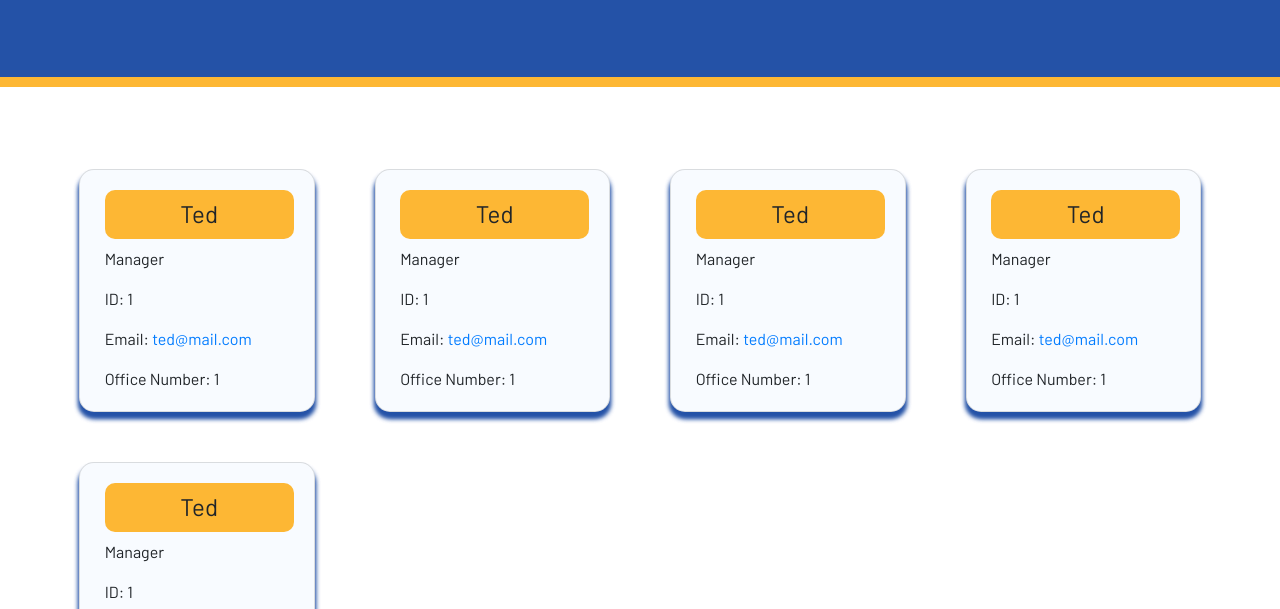
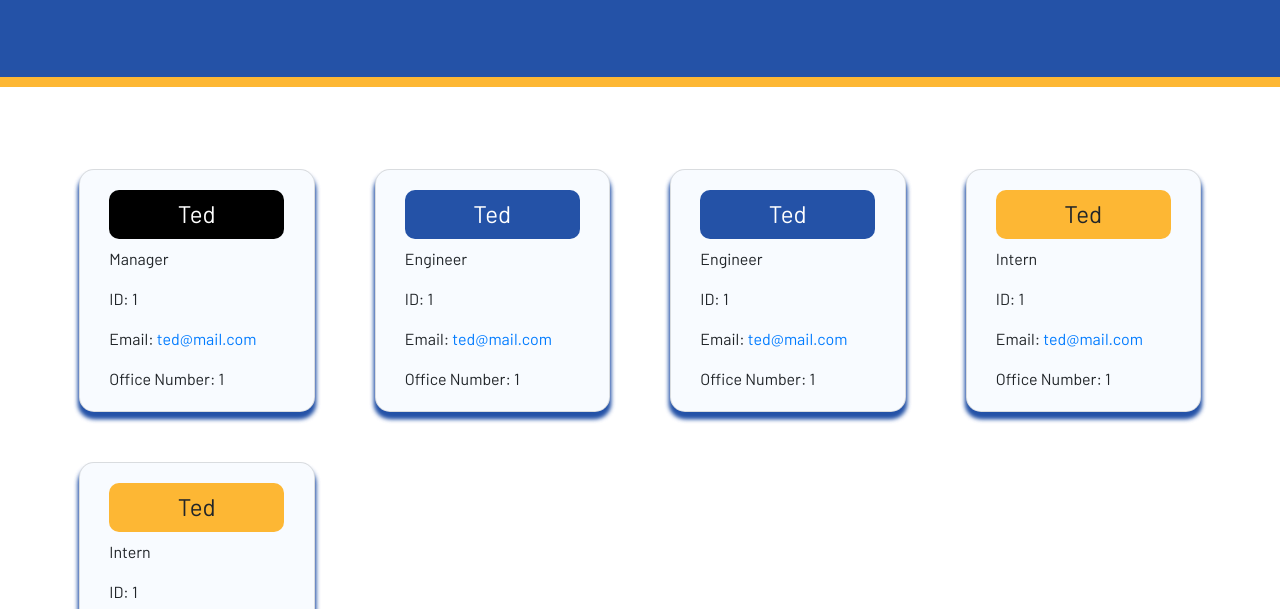
Before and after one commit to tedheikkila/team-generator, a website: page dist_/my-dev-team.html in a window 1280 px wide. Shown: the part 191-800 px from the top of the page. Drawn offline with nearby package versions, Linux system fonts and the light colour scheme.

Commit message:
wrapping up styling

```diff
--- a/dist_/my-dev-team.html
+++ b/dist_/my-dev-team.html
@@ -46,8 +46,8 @@
         <div class="card">
           <div class="card-body">
               <!--manager-->
-              <h4 class="manager-title">Ted</h4>
-              <p class = "manager-icon">Manager</p>
+              <h4 class="engineer-title">Ted</h4>
+              <p class = "manager-icon">Engineer</p>
               <p class="card-text">ID: <span class="manager-id">1</span></p>
               <p class="card-text"><span class="manager-email">Email: </span><a href="mailto:ted@mail.com">ted@mail.com</a></p>
               <p class="card-text">Office Number: <span class ="manager-office">1</span></p>
@@ -59,8 +59,8 @@
         <div class="card">
           <div class="card-body">
               <!--manager-->
-              <h4 class="manager-title">Ted</h4>
-              <p class = "manager-icon">Manager</p>
+              <h4 class="engineer-title">Ted</h4>
+              <p class = "manager-icon">Engineer</p>
               <p class="card-text">ID: <span class="manager-id">1</span></p>
               <p class="card-text"><span class="manager-email">Email: </span><a href="mailto:ted@mail.com">ted@mail.com</a></p>
               <p class="card-text">Office Number: <span class ="manager-office">1</span></p>
@@ -72,8 +72,8 @@
         <div class="card">
           <div class="card-body">
               <!--manager-->
-              <h4 class="manager-title">Ted</h4>
-              <p class = "manager-icon">Manager</p>
+              <h4 class="intern-title">Ted</h4>
+              <p class = "manager-icon">Intern</p>
               <p class="card-text">ID: <span class="manager-id">1</span></p>
               <p class="card-text"><span class="manager-email">Email: </span><a href="mailto:ted@mail.com">ted@mail.com</a></p>
               <p class="card-text">Office Number: <span class ="manager-office">1</span></p>
@@ -85,8 +85,8 @@
         <div class="card">
           <div class="card-body">
               <!--manager-->
-              <h4 class="manager-title">Ted</h4>
-              <p class = "manager-icon">Manager</p>
+              <h4 class="intern-title">Ted</h4>
+              <p class = "manager-icon">Intern</p>
               <p class="card-text">ID: <span class="manager-id">1</span></p>
               <p class="card-text"><span class="manager-email">Email: </span><a href="mailto:ted@mail.com">ted@mail.com</a></p>
               <p class="card-text">Office Number: <span class ="manager-office">1</span></p>
--- a/dist_/style.css
+++ b/dist_/style.css
@@ -5,6 +5,7 @@
     font-family: 'Barlow', sans-serif;
 }
 
+/* header */
 .jumbotron {
     text-align: center;
     background-color: rgb(36, 82, 167);
@@ -12,6 +13,7 @@
     border-bottom: solid 10px rgb(253, 183, 52);
 }
 
+/* cards */
 .card-deck {
     margin-left: 5%;
     margin-right: 5%;
@@ -26,15 +28,30 @@
 }
 
 .card-body {
-    margin-left: 2%;
+    margin-left: 4%;
+    margin-right: 4%;
 }
 
 h4 {
-    background-color: rgb(253, 183, 52);
     text-align: center;
     border-radius: 10px;
     padding-top: 10px;
     padding-bottom: 10px;
+}
+
+/* positions */
+.manager-title {
+    background-color: black;
+    color:white;
+}
+
+.engineer-title {
+    background-color: rgb(36, 82, 167);
+    color:white
+}
+
+.intern-title {
+    background-color: rgb(253, 183, 52);
 }
 
 /* footer */
```
